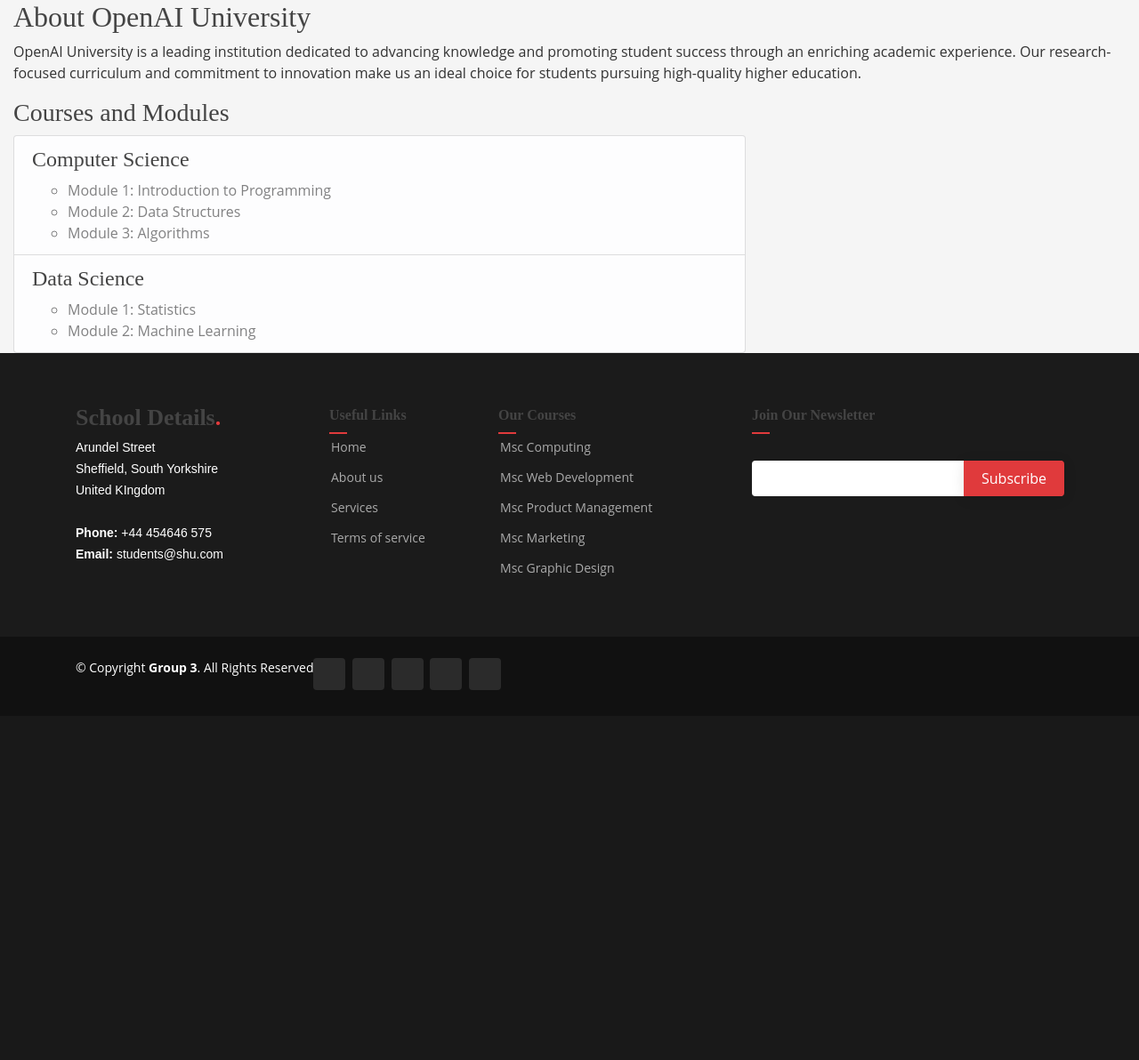
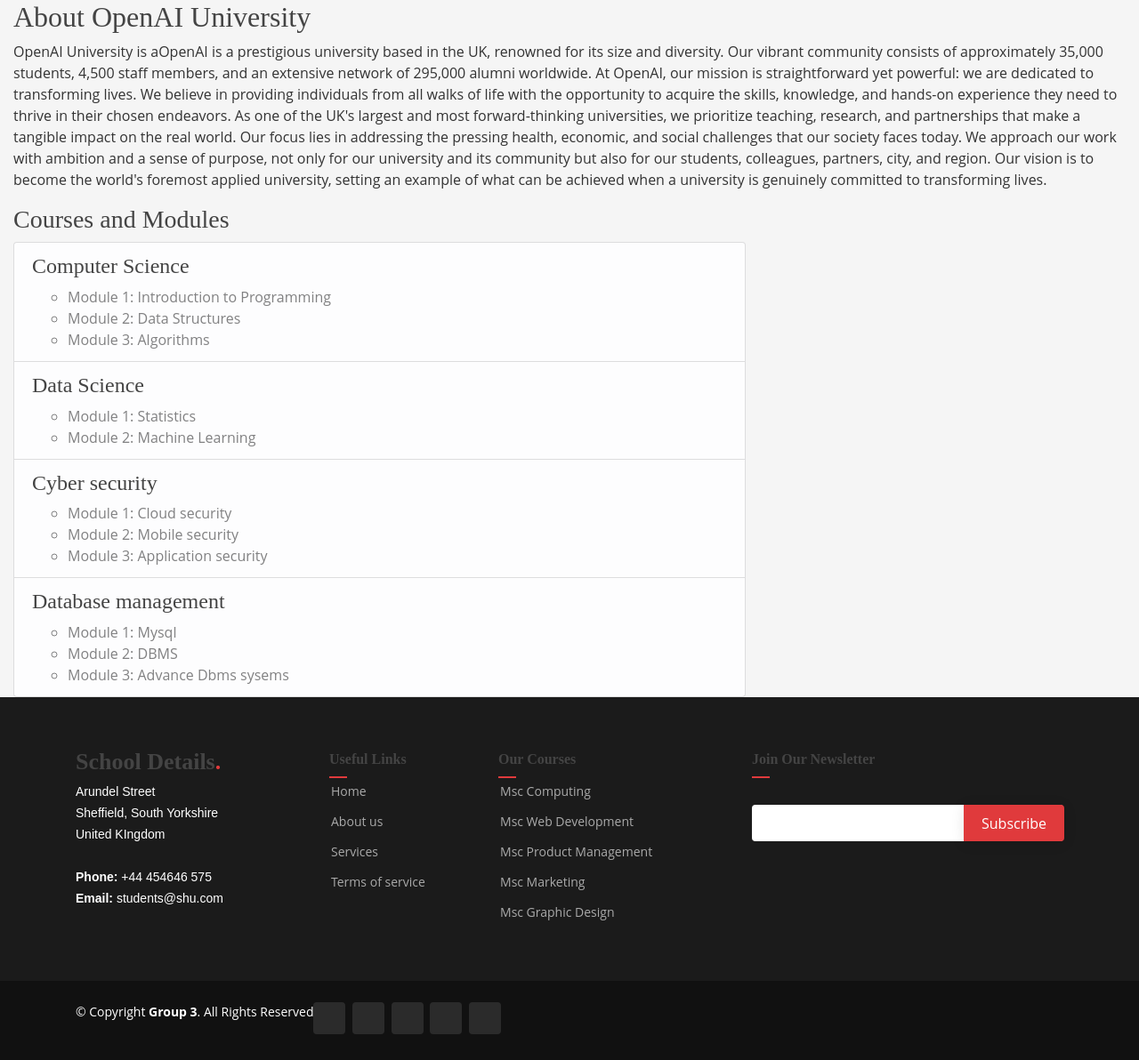
Before and after one commit to Abdullah-Alholiel/CMSWebApp, a Django app: page /about/ in a window 1280 px wide. Shown: the part 136-1328 px from the top of the page at 89% size. Before the commit the page ends 912 px from the top, so only its background shows below. Run offline with Django 4.2, Linux system fonts and the light colour scheme; parts of the project's set-up code (start-up, migrations or seed data) failed here and were passed over; some libraries are stand-ins or nearby versions; some web fonts are replaced.

Commit message:
some  module and courses have been added in the about us page

```diff
--- a/templates/about.html
+++ b/templates/about.html
@@ -13,7 +13,13 @@
   <!-- About University Section -->
   <div id="about" class="col-md-12">
     <h2>About OpenAI University</h2>
-    <p>OpenAI University is a leading institution dedicated to advancing knowledge and promoting student success through an enriching academic experience. Our research-focused curriculum and commitment to innovation make us an ideal choice for students pursuing high-quality higher education.</p>
+    <p>OpenAI University is aOpenAI is a prestigious university based in the UK, renowned for its size and diversity. Our vibrant community consists of approximately 35,000 students, 4,500 staff members, and an extensive network of 295,000 alumni worldwide.
+
+At OpenAI, our mission is straightforward yet powerful: we are dedicated to transforming lives. We believe in providing individuals from all walks of life with the opportunity to acquire the skills, knowledge, and hands-on experience they need to thrive in their chosen endeavors.
+
+As one of the UK's largest and most forward-thinking universities, we prioritize teaching, research, and partnerships that make a tangible impact on the real world. Our focus lies in addressing the pressing health, economic, and social challenges that our society faces today.
+
+We approach our work with ambition and a sense of purpose, not only for our university and its community but also for our students, colleagues, partners, city, and region. Our vision is to become the world's foremost applied university, setting an example of what can be achieved when a university is genuinely committed to transforming lives.</p>
   </div>
 
   <!-- Courses and Modules Section -->
@@ -35,6 +41,24 @@
           <li>Module 2: Machine Learning</li>
         </ul>
       </li>
+    </li>
+    <li class="list-group-item list-group-item-light">
+      <h4>Cyber security</h4>
+      <ul>
+        <li>Module 1: Cloud security</li>
+        <li>Module 2: Mobile security</li>
+        <li>Module 3: Application security</li>
+      </ul>
+    </li>
+  </li>
+  <li class="list-group-item list-group-item-light">
+    <h4>Database management</h4>
+    <ul>
+      <li>Module 1: Mysql</li>
+      <li>Module 2: DBMS</li>
+      <li>Module 3: Advance Dbms sysems</li>
+    </ul>
+  </li>
     </ul>
   </div>
 {% endblock %}
```
